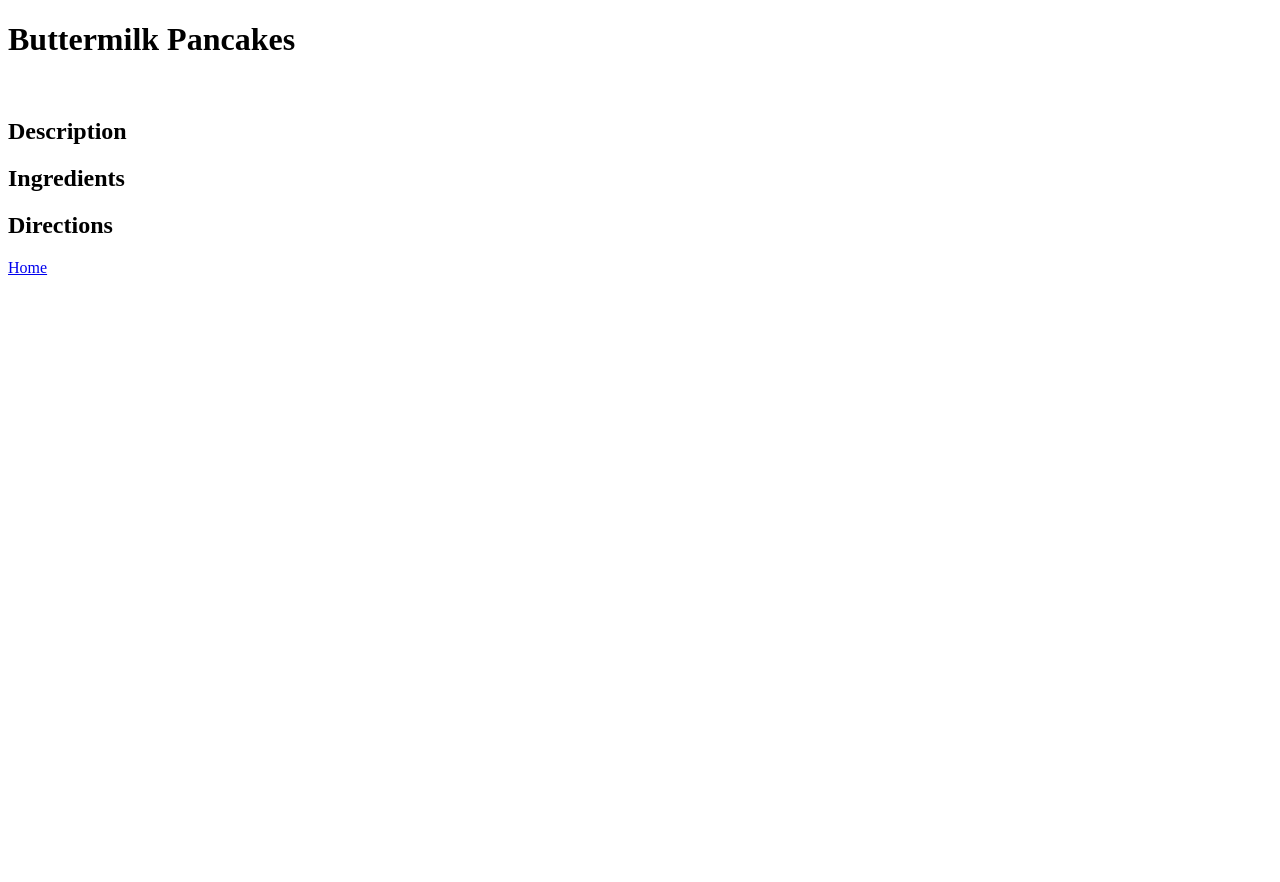
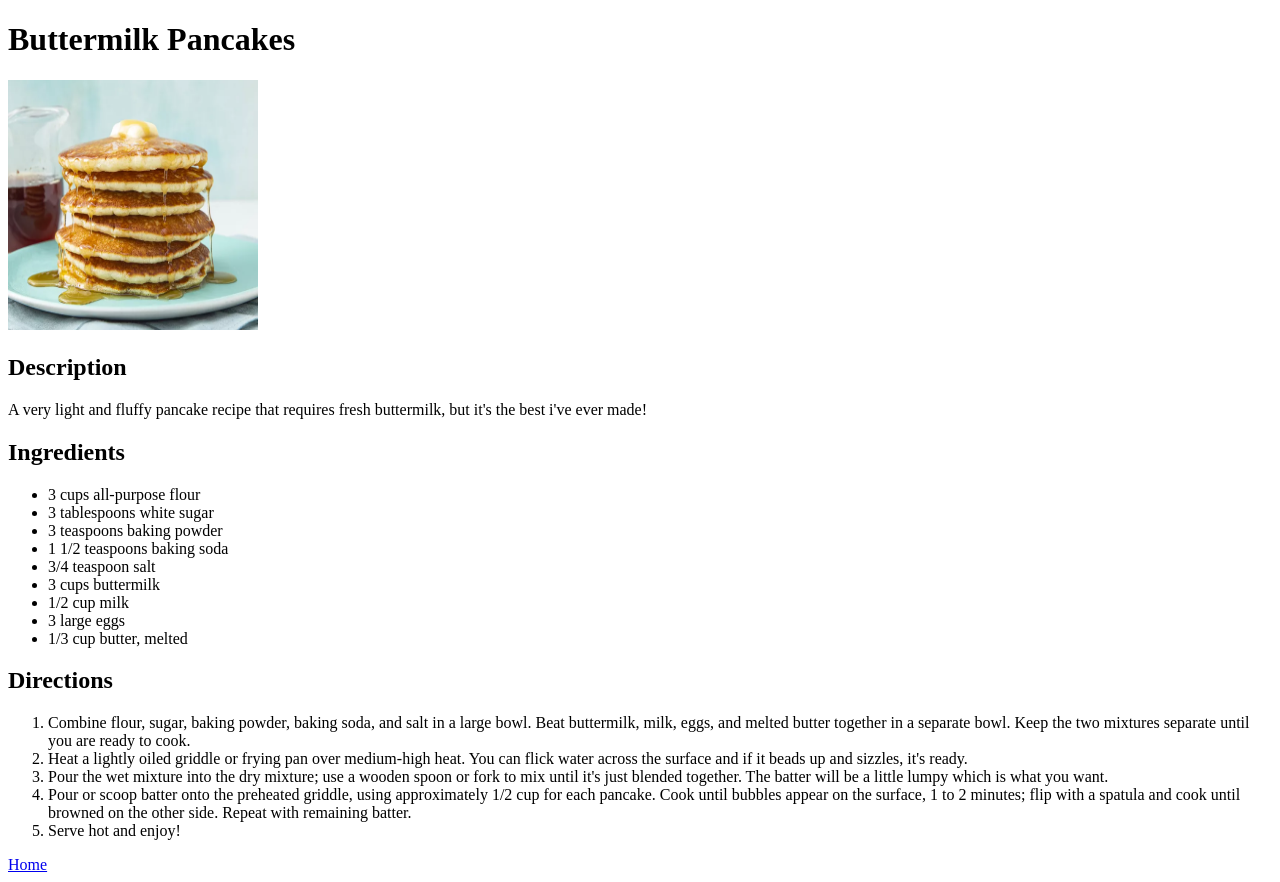
Before and after one commit to Faeyndal/odin-recipes, a plain HTML site: page recipes/buttermilkpancakes.html in a window 1280 px wide. Before the commit the page ends 800 px from the top, so only its background shows below. Drawn offline with Linux system fonts and the light colour scheme.

Commit message:
Added completed recipes

```diff
--- a/recipes/buttermilkpancakes.html
+++ b/recipes/buttermilkpancakes.html
@@ -7,12 +7,30 @@
 </head>
 <body>
     <h1>Buttermilk Pancakes</h1>
-    <img>
+    <img src="../images/buttermilkpancakes.jpg" height="250" width="250" alt="a plate of buttermilk pancakes with butter and covered in maple syrup">
     <h2>Description</h2>
-    <p></p>
+    <p>A very light and fluffy pancake recipe that requires fresh buttermilk, but it's the best i've ever made!</p>
     <h2>Ingredients</h2>
+        <ul>
+            <li>3 cups all-purpose flour</li>
+            <li>3 tablespoons white sugar</li>
+            <li>3 teaspoons baking powder</li>
+            <li>1 1/2 teaspoons baking soda</li>
+            <li>3/4 teaspoon salt</li>
+            <li>3 cups buttermilk</li>
+            <li>1/2 cup milk</li>
+            <li>3 large eggs</li>
+            <li>1/3 cup butter, melted</li>
+        </ul>
+    <h2>Directions</h2>
+        <ol>
+            <li>Combine flour, sugar, baking powder, baking soda, and salt in a large bowl. Beat buttermilk, milk, eggs, and melted butter together in a separate bowl. Keep the two mixtures separate until you are ready to cook.</li>
+            <li>Heat a lightly oiled griddle or frying pan over medium-high heat. You can flick water across the surface and if it beads up and sizzles, it's ready.</li>
+            <li>Pour the wet mixture into the dry mixture; use a wooden spoon or fork to mix until it's just blended together. The batter will be a little lumpy which is what you want.</li>
+            <li>Pour or scoop batter onto the preheated griddle, using approximately 1/2 cup for each pancake. Cook until bubbles appear on the surface, 1 to 2 minutes; flip with a spatula and cook until browned on the other side. Repeat with remaining batter.</li>
+            <li>Serve hot and enjoy!</li>
 
-    <h2>Directions</h2>
+        </ol>
 
     <a href="../index.html">Home</a>
 </body>
```
Also changed, not shown: recipes/brownies.html (+17 -4 lines).
